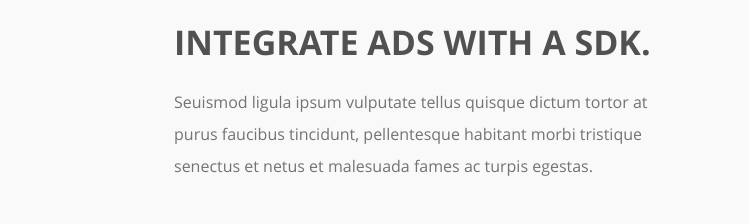
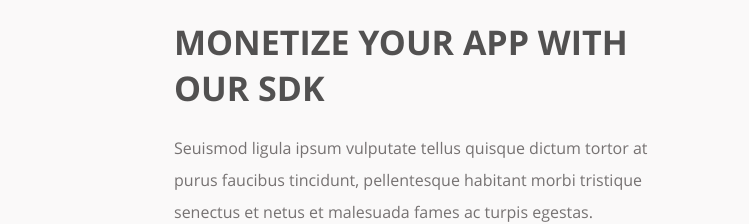
Before and after one commit to ARADSpace/website, a plain HTML site: page index.html in a window 1280 px wide. Shown: the part 800-1024 px from the top of the page, 531-1280 px from the left. Drawn offline with Linux system fonts and the light colour scheme; a script that the page names is missing.

Commit message:
Update index.html

```diff
--- a/index.html
+++ b/index.html
@@ -68,7 +68,7 @@
 				</div>
 				<div class="col-md-6 animated wow fadeInRight">
 					<div class="features_list">
-						<h1 class="text-uppercase">Integrate ads with a SDK.</h1>
+						<h1 class="text-uppercase">Monetize your app with our SDK</h1>
 						<p>Seuismod ligula ipsum vulputate tellus quisque dictum tortor at purus faucibus tincidunt, pellentesque habitant morbi tristique senectus et netus et malesuada fames ac turpis egestas. </p>
 						<ul class="list-unstyled">
 							<li class="camera_icon">
```
